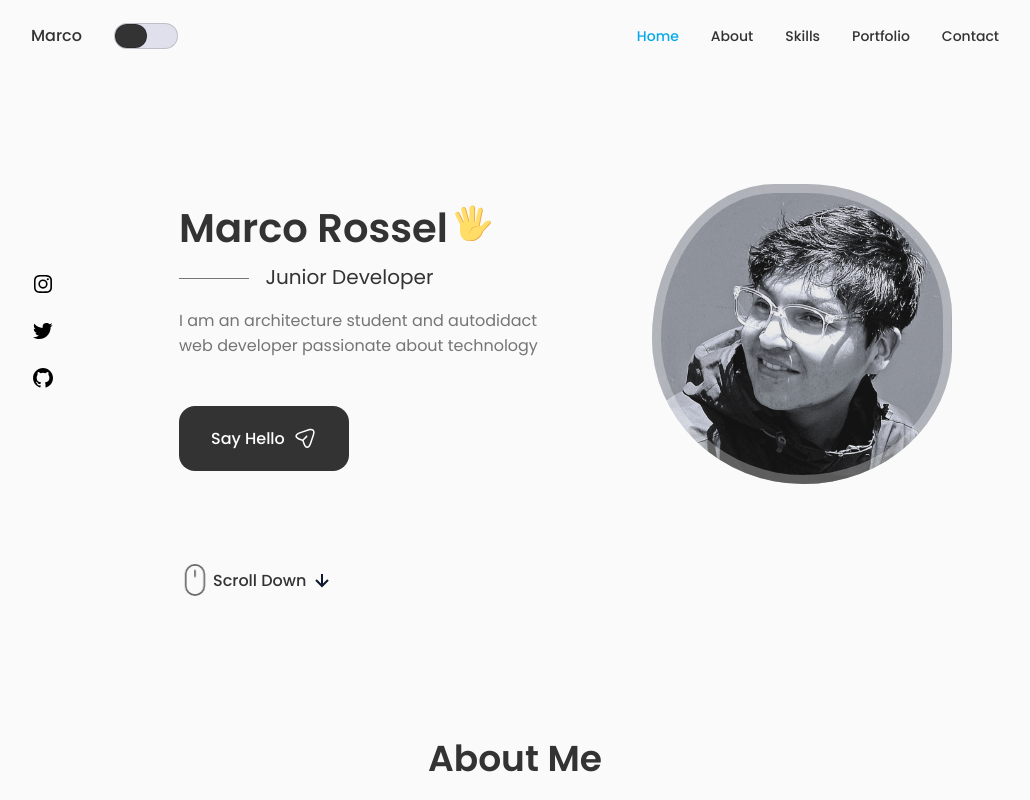
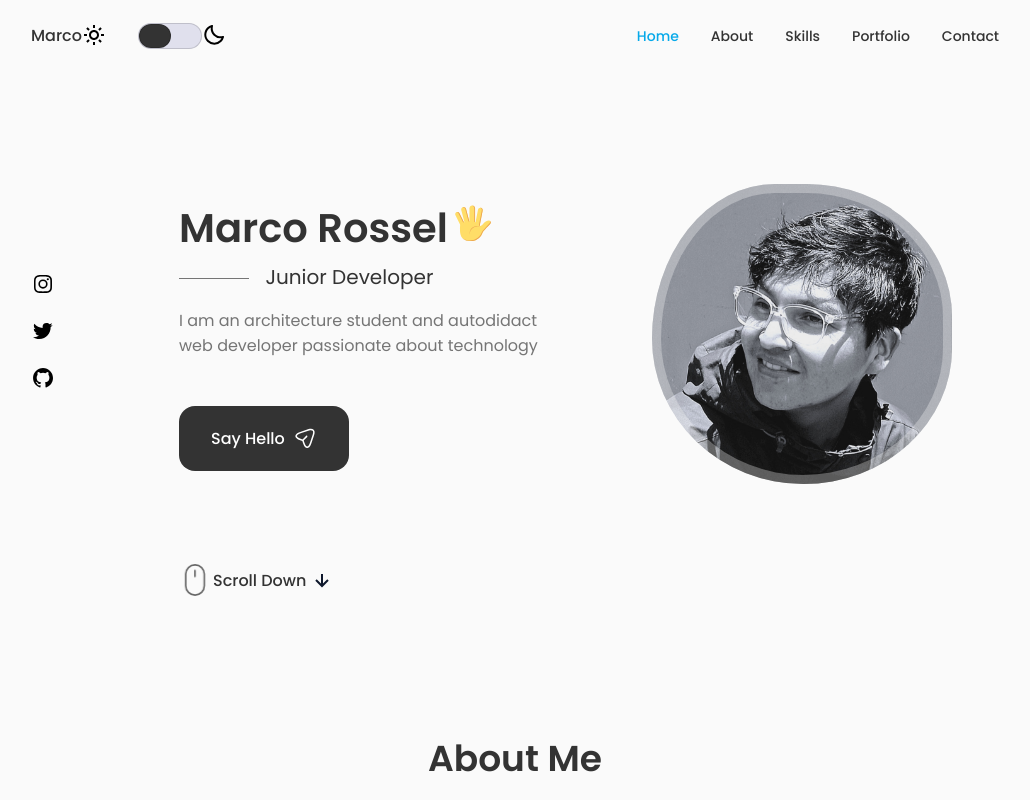
Before and after one commit to MarcoRosselDev/portafollio, a React (Create React App) app: page / in a window 1280 px wide. Shown: the top 800 px of the page, without its empty margins (125-1155 px from the left). Built offline with nearby package versions, Linux system fonts and the light colour scheme.

Commit message:
adding moon and soon

```diff
--- a/src/App.js
+++ b/src/App.js
@@ -44,6 +44,15 @@ function App() {
             <a href="index.html" className="nav__logo">
               Marco
             </a>
+
+            <svg
+              xmlns="http://www.w3.org/2000/svg"
+              width="24"
+              height="24"
+              viewBox="0 0 24 24"
+            >
+              <path d="M6.993 12c0 2.761 2.246 5.007 5.007 5.007s5.007-2.246 5.007-5.007S14.761 6.993 12 6.993 6.993 9.239 6.993 12zM12 8.993c1.658 0 3.007 1.349 3.007 3.007S13.658 15.007 12 15.007 8.993 13.658 8.993 12 10.342 8.993 12 8.993zM10.998 19h2v3h-2zm0-17h2v3h-2zm-9 9h3v2h-3zm17 0h3v2h-3zM4.219 18.363l2.12-2.122 1.415 1.414-2.12 2.122zM16.24 6.344l2.122-2.122 1.414 1.414-2.122 2.122zM6.342 7.759 4.22 5.637l1.415-1.414 2.12 2.122zm13.434 10.605-1.414 1.414-2.122-2.122 1.414-1.414z" />
+            </svg>
             <div
               className="dark-button-day"
               onClick={() => setDark((dark) => !dark)}
@@ -52,6 +61,14 @@ function App() {
                 className={`${dark ? "button-bw-night" : "button-bw-day"}`}
               ></button>
             </div>
+            <svg
+              xmlns="http://www.w3.org/2000/svg"
+              width="24"
+              height="24"
+              viewBox="0 0 24 24"
+            >
+              <path d="M20.742 13.045a8.088 8.088 0 0 1-2.077.271c-2.135 0-4.14-.83-5.646-2.336a8.025 8.025 0 0 1-2.064-7.723A1 1 0 0 0 9.73 2.034a10.014 10.014 0 0 0-4.489 2.582c-3.898 3.898-3.898 10.243 0 14.143a9.937 9.937 0 0 0 7.072 2.93 9.93 9.93 0 0 0 7.07-2.929 10.007 10.007 0 0 0 2.583-4.491 1.001 1.001 0 0 0-1.224-1.224zm-2.772 4.301a7.947 7.947 0 0 1-5.656 2.343 7.953 7.953 0 0 1-5.658-2.344c-3.118-3.119-3.118-8.195 0-11.314a7.923 7.923 0 0 1 2.06-1.483 10.027 10.027 0 0 0 2.89 7.848 9.972 9.972 0 0 0 7.848 2.891 8.036 8.036 0 0 1-1.484 2.059z" />
+            </svg>
           </div>
 
           <div className={Toggle ? "nav__menu show-menu" : "nav__menu"}>
```
